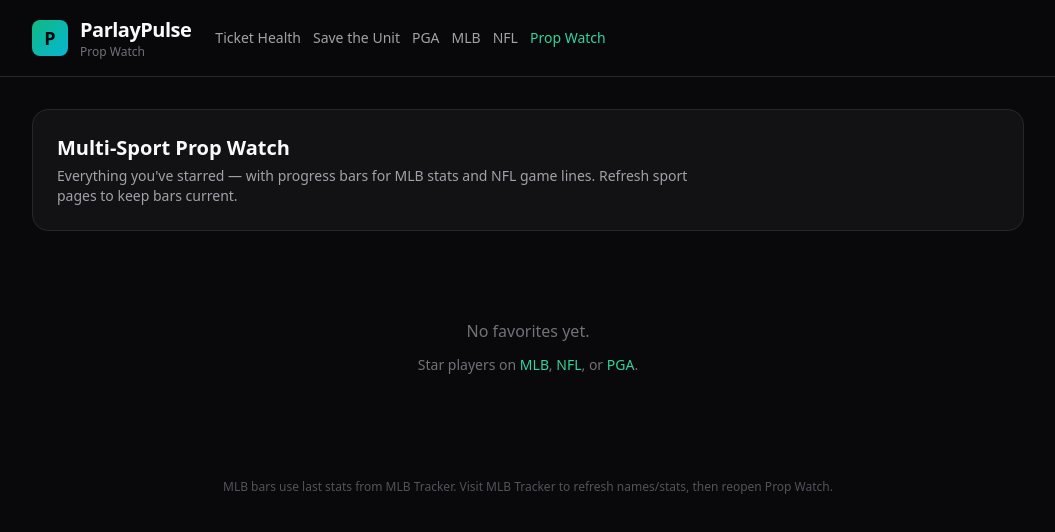
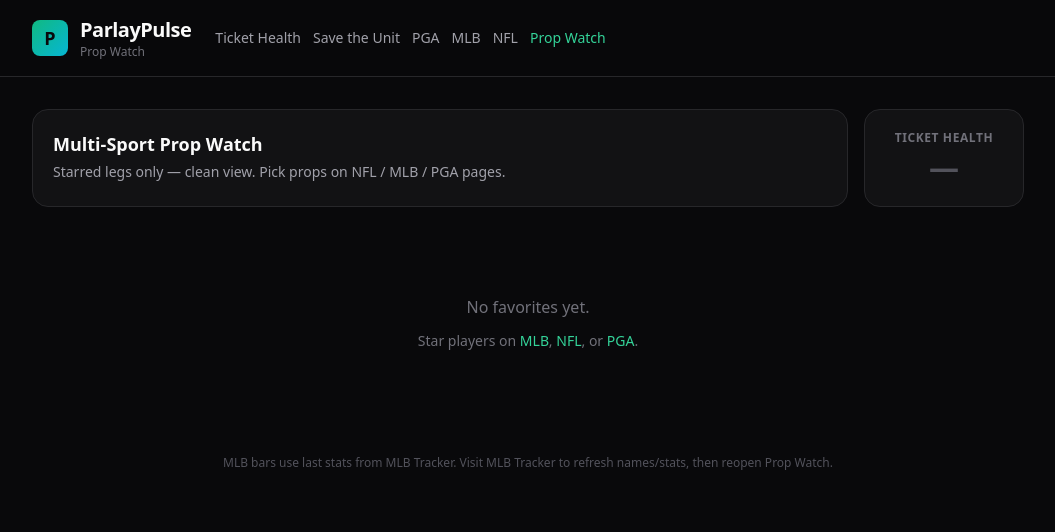
Before and after one commit to peterlougal/parlaypulse, a Next.js app: page /prop-watch in a window 1280 px wide. Shown: the top 532 px of the page, without its empty margins (112-1167 px from the left). Built offline with nearby package versions, Linux system fonts and the light colour scheme.

Commit message:
Update page.tsx

```diff
--- a/src/app/prop-watch/page.tsx
+++ b/src/app/prop-watch/page.tsx
@@ -408,6 +408,43 @@ export default function PropWatchPage() {
     PGA: items.filter((i) => i.sport === "PGA"),
   };
 
+  // Ticket health = average progress across all tracked legs
+  // HIT = 100, MISS = 0, in-progress uses pct, missing data skipped
+  const scored = items.filter((i) => typeof i.pct === "number" || i.hit === true || i.hit === false);
+  let health: number | null = null;
+  let hits = 0;
+  let misses = 0;
+  let live = 0;
+  if (scored.length > 0) {
+    const sum = scored.reduce((acc, i) => {
+      if (i.hit === true) {
+        hits += 1;
+        return acc + 100;
+      }
+      if (i.hit === false) {
+        misses += 1;
+        return acc + 0;
+      }
+      live += 1;
+      return acc + (typeof i.pct === "number" ? i.pct : 0);
+    }, 0);
+    health = Math.round(sum / scored.length);
+  }
+
+  function healthColor(h: number) {
+    if (h >= 75) return "text-emerald-400";
+    if (h >= 50) return "text-amber-400";
+    if (h >= 25) return "text-orange-400";
+    return "text-red-400";
+  }
+
+  function healthBarColor(h: number) {
+    if (h >= 75) return "bg-emerald-500";
+    if (h >= 50) return "bg-amber-400";
+    if (h >= 25) return "bg-orange-400";
+    return "bg-red-500";
+  }
+
   return (
     <div className="min-h-screen">
       <header className="border-b border-zinc-800 bg-zinc-950/80 backdrop-blur sticky top-0 z-10">
@@ -435,12 +472,41 @@ export default function PropWatchPage() {
       </header>
 
       <main className="max-w-5xl mx-auto px-4 py-8 space-y-6">
-        <section className="bg-zinc-900/60 border border-zinc-800 rounded-2xl p-6">
-          <h2 className="text-xl font-semibold">Multi-Sport Prop Watch</h2>
-          <p className="text-sm text-zinc-400 mt-1 max-w-2xl">
-            Everything you&apos;ve starred — with progress bars for MLB stats and NFL game lines.
-            Refresh sport pages to keep bars current.
-          </p>
+        <section className="grid gap-4 md:grid-cols-[1fr_auto]">
+          <div className="bg-zinc-900/60 border border-zinc-800 rounded-2xl p-5">
+            <h2 className="text-lg font-semibold">Multi-Sport Prop Watch</h2>
+            <p className="text-sm text-zinc-400 mt-1">
+              Starred legs only — clean view. Pick props on NFL / MLB / PGA pages.
+            </p>
+            {items.length > 0 && (
+              <p className="text-xs text-zinc-600 mt-2">
+                {items.length} leg{items.length === 1 ? "" : "s"}
+                {hits ? ` · ${hits} hit` : ""}
+                {misses ? ` · ${misses} miss` : ""}
+                {live ? ` · ${live} live` : ""}
+              </p>
+            )}
+          </div>
+          <div className="bg-zinc-900/60 border border-zinc-800 rounded-2xl p-5 min-w-[160px] flex flex-col items-center justify-center text-center">
+            <div className="text-xs font-semibold uppercase tracking-wider text-zinc-500">
+              Ticket Health
+            </div>
+            {health === null ? (
+              <div className="text-3xl font-bold text-zinc-600 mt-1">—</div>
+            ) : (
+              <>
+                <div className={`text-4xl font-bold mt-1 tabular-nums ${healthColor(health)}`}>
+                  {health}%
+                </div>
+                <div className="w-full h-2 rounded-full bg-zinc-800 mt-3 overflow-hidden">
+                  <div
+                    className={`h-full rounded-full transition-all ${healthBarColor(health)}`}
+                    style={{ width: `${health}%` }}
+                  />
+                </div>
+              </>
+            )}
+          </div>
         </section>
 
         {mounted && items.length === 0 && (
```
